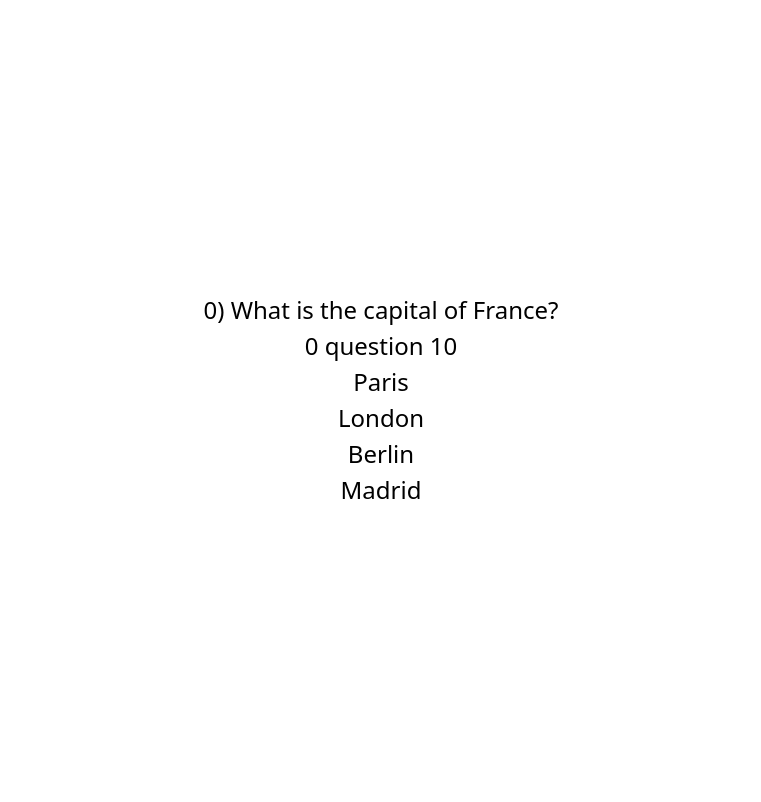
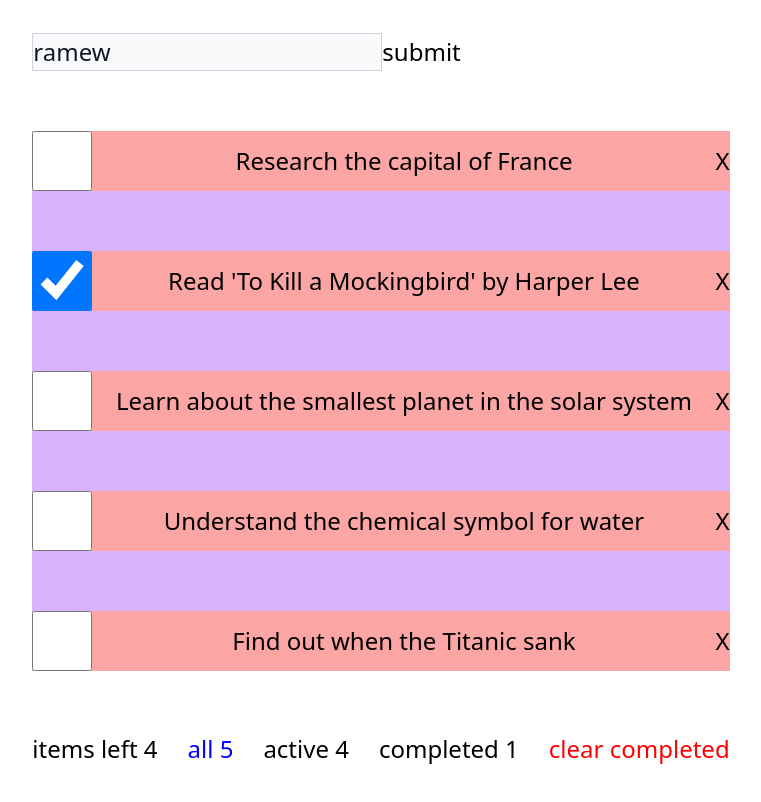
Before and after one commit to GGiunashvili/typescript-react-app, a React (Vite) app: page / in a window 1280 px wide. Shown: the top 802 px of the page, without its empty margins (259-1020 px from the left). Built offline with nearby package versions, Linux system fonts and the light colour scheme.

Commit message:
add Todo component's filtering

```diff
--- a/src/App.tsx
+++ b/src/App.tsx
@@ -1,11 +1,12 @@
-import Quiz from "./componens/Quiz";
+// import Quiz from "./componens/Quiz";
 // import MyQuiz from "./componens/MyQuiz";
+import Todo from "./componens/Todo";
 
 function App() {
   return (
     <>
       {/* <MyQuiz /> */}
-      <Quiz />
+      <Todo />
     </>
   );
 }
--- /dev/null
+++ b/src/componens/Todo.tsx
@@ -0,0 +1,127 @@
+import { useState } from "react";
+import todoData from "../todo.json";
+
+export default function Todo() {
+  const [todos, setTodos] = useState(todoData);
+  const [inputText, setInputText] = useState<string>("ramew");
+  const [filter, setFilter] = useState<"all" | "active" | "completed">("all"); // ფილტრის state
+
+  function inputChange(e: React.ChangeEvent<HTMLInputElement>) {
+    setInputText(e.target.value);
+  }
+
+  function onSubmit(e: React.FormEvent<HTMLFormElement>) {
+    e.preventDefault();
+    console.log(inputText);
+  }
+
+  // ფილტრავს აქტიურ (შეუსრულებელ) ტასკებს
+  const activeTodos = todos.filter((todo) => !todo.completed);
+
+  // ფილტრავს შესრულებულ ტასკებს
+  const completedTodos = todos.filter((todo) => todo.completed);
+
+  // განსაზღვრავს, რომელი ტასკები უნდა გამოჩნდეს
+  const displayedTodos =
+    filter === "all"
+      ? todos
+      : filter === "active"
+      ? activeTodos
+      : completedTodos;
+
+  // ფუნქცია checkbox-ის ინდივიდუალური ცვლილებისათვის
+  function inputOnChange(e: React.ChangeEvent<HTMLInputElement>, id: number) {
+    const checked = e.target.checked;
+    const updatedTodos = todos.map((todo) => {
+      if (todo.id === id) {
+        return { ...todo, completed: checked };
+      }
+      return todo;
+    });
+    setTodos(updatedTodos); // განვაახლებთ todos-ის state
+    console.log(`Checkbox with id ${id} status:`, checked);
+  }
+
+  // ფუნქცია შესრულებული ტასკების წასაშლელად
+  function clearCompleted() {
+    const activeTodos = todos.filter((todo) => !todo.completed);
+    setTodos(activeTodos); // განვაახლებთ todos, რომ შესრულებული ტასკები წავშალოთ
+  }
+
+  return (
+    <>
+      <div className="p-10">
+        {/* ტექსტური ველის და სუბმით ფუნქცია */}
+        <form onSubmit={onSubmit} className="flex">
+          <input
+            className="bg-gray-50 border border-gray-300 text-gray-900"
+            type="text"
+            value={inputText}
+            onChange={inputChange}
+          />
+          <button type="submit">submit</button>
+        </form>
+
+        {/* ტასკების გამოჩენა ფილტრის მიხედვით */}
+        <div className="bg-purple-300">
+          {displayedTodos.map((todo) => (
+            <div
+              key={todo.id}
+              className="flex items-center justify-between bg-red-300 my-10"
+            >
+              <input
+                className="w-10 h-10 text-blue-600 bg-gray-100 border-gray-300"
+                type="checkbox"
+                checked={todo.completed} // ინდივიდუალური checkbox-ის მდგომარეობა
+                onChange={(e) => inputOnChange(e, todo.id)} // id-ის გადაცემა
+              />
+              <label>{todo.task}</label>
+              <div>X</div>
+            </div>
+          ))}
+        </div>
+
+        <div className="flex items-start justify-center gap-5 mt-10">
+          <p>items left {activeTodos.length}</p>
+
+          {/* "active", "completed" და "all" */}
+          <p
+            onClick={() => setFilter("all")}
+            style={{
+              cursor: "pointer",
+              color: filter === "all" ? "blue" : "black",
+            }}
+          >
+            all {todos.length}
+          </p>
+          <p
+            onClick={() => setFilter("active")}
+            style={{
+              cursor: "pointer",
+              color: filter === "active" ? "blue" : "black",
+            }}
+          >
+            active {activeTodos.length}
+          </p>
+          <p
+            onClick={() => setFilter("completed")}
+            style={{
+              cursor: "pointer",
+              color: filter === "completed" ? "blue" : "black",
+            }}
+          >
+            completed {completedTodos.length}
+          </p>
+
+          {/* clear completed ღილაკი */}
+          <p
+            onClick={clearCompleted}
+            style={{ cursor: "pointer", color: "red" }}
+          >
+            clear completed
+          </p>
+        </div>
+      </div>
+    </>
+  );
+}
--- /dev/null
+++ b/src/todo.json
@@ -0,0 +1,27 @@
+[
+  {
+    "id": 1,
+    "task": "Research the capital of France",
+    "completed": false
+  },
+  {
+    "id": 2,
+    "task": "Read 'To Kill a Mockingbird' by Harper Lee",
+    "completed": true
+  },
+  {
+    "id": 3,
+    "task": "Learn about the smallest planet in the solar system",
+    "completed": false
+  },
+  {
+    "id": 4,
+    "task": "Understand the chemical symbol for water",
+    "completed": false
+  },
+  {
+    "id": 5,
+    "task": "Find out when the Titanic sank",
+    "completed": false
+  }
+]
```
